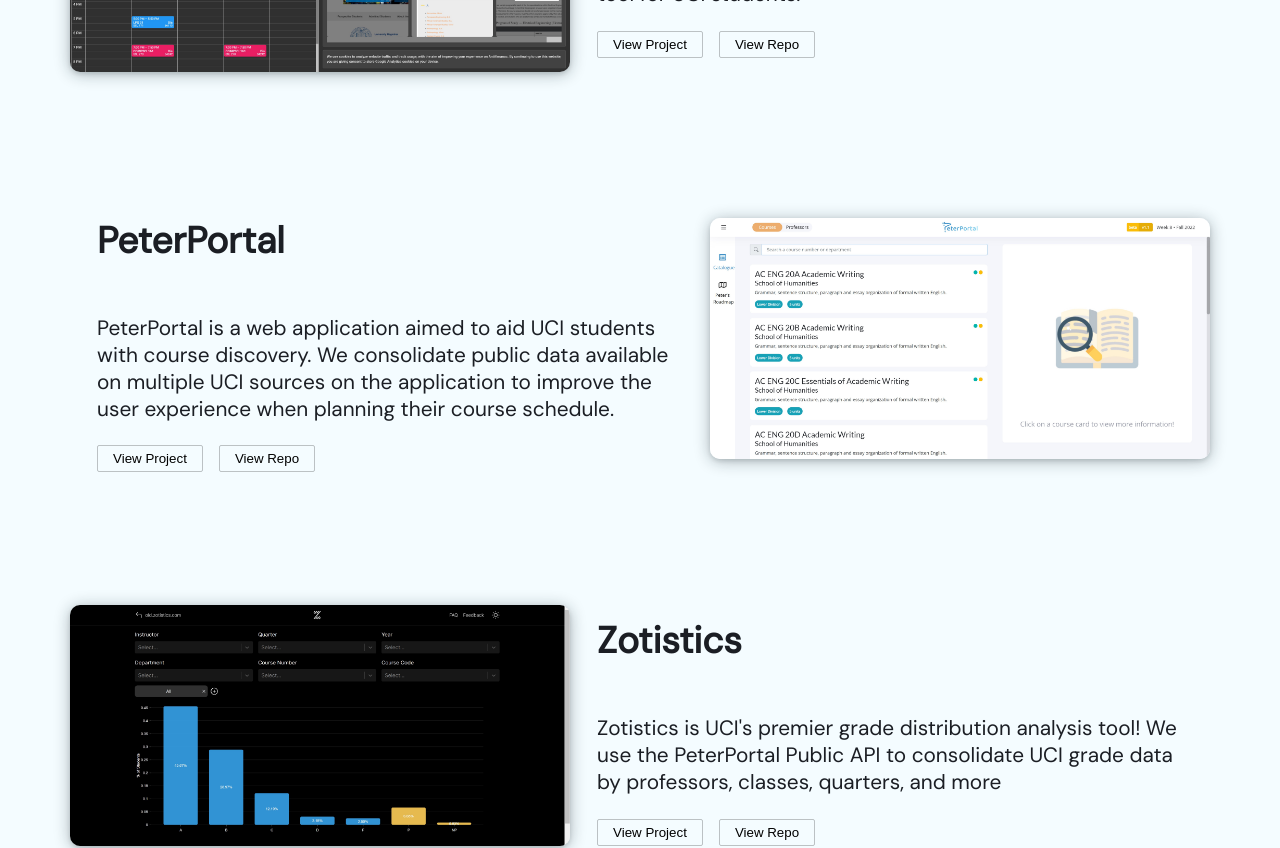
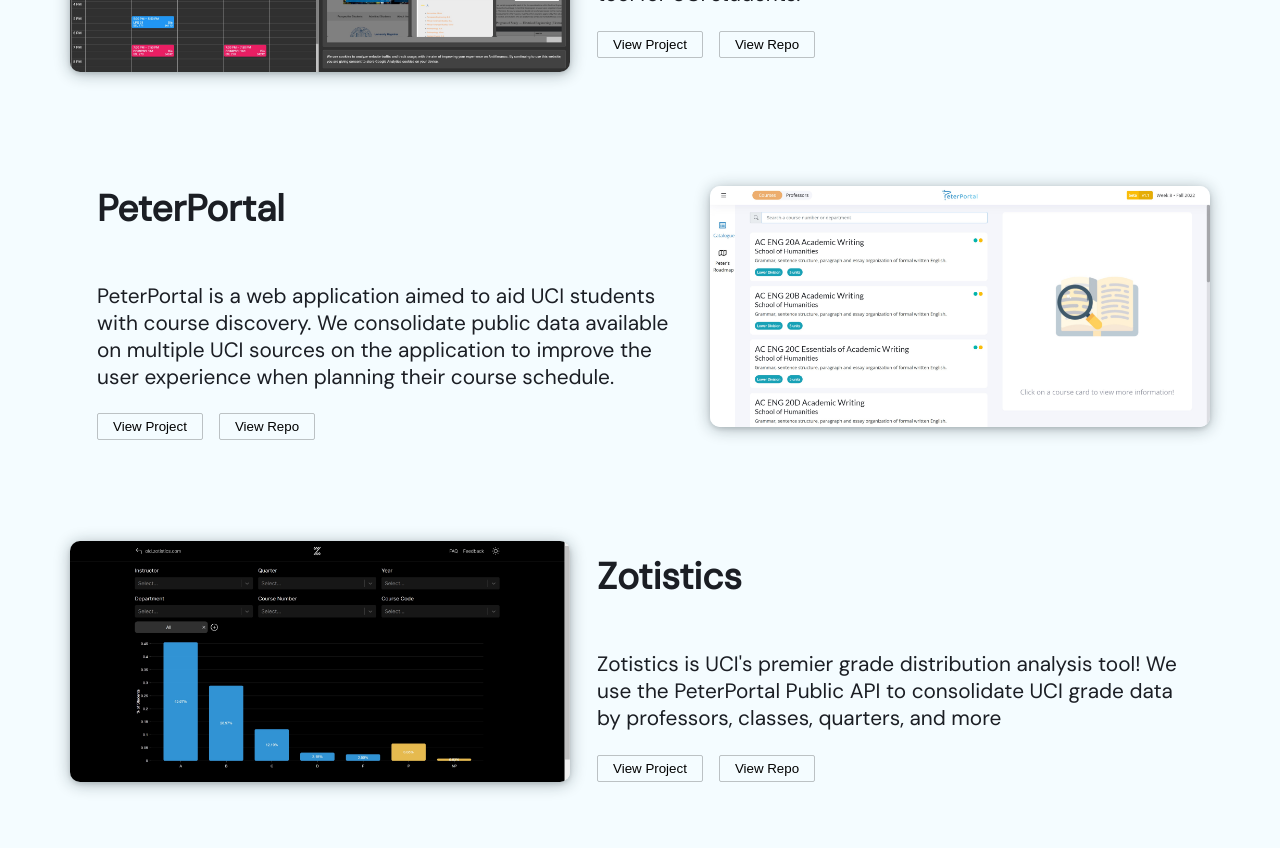
Before and after one commit to icssc/icssc-website, a Next.js app: page /projects in a window 1280 px wide. Shown: the part 680-1528 px from the top of the page. Built offline with nearby package versions, Linux system fonts and the light colour scheme.

Commit message:
Margin adjustment

```diff
--- a/styles/Projects.module.scss
+++ b/styles/Projects.module.scss
@@ -25,7 +25,7 @@
     box-sizing: border-box;
     align-items: center;
     justify-content: center;
-    margin: 6rem 0;
+    margin: 4rem 0;
 
     img, div {
         flex-grow: 0;
```
